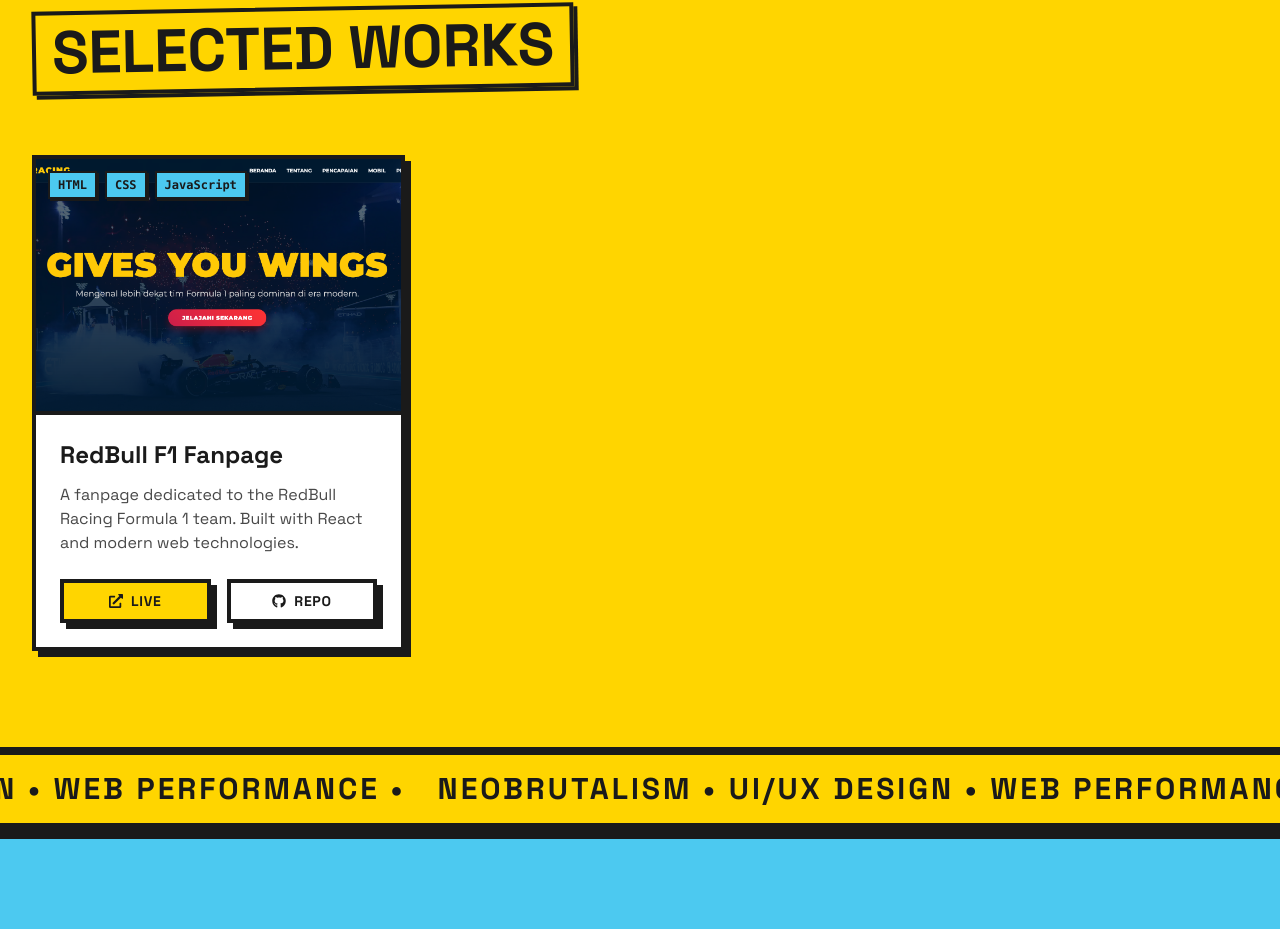
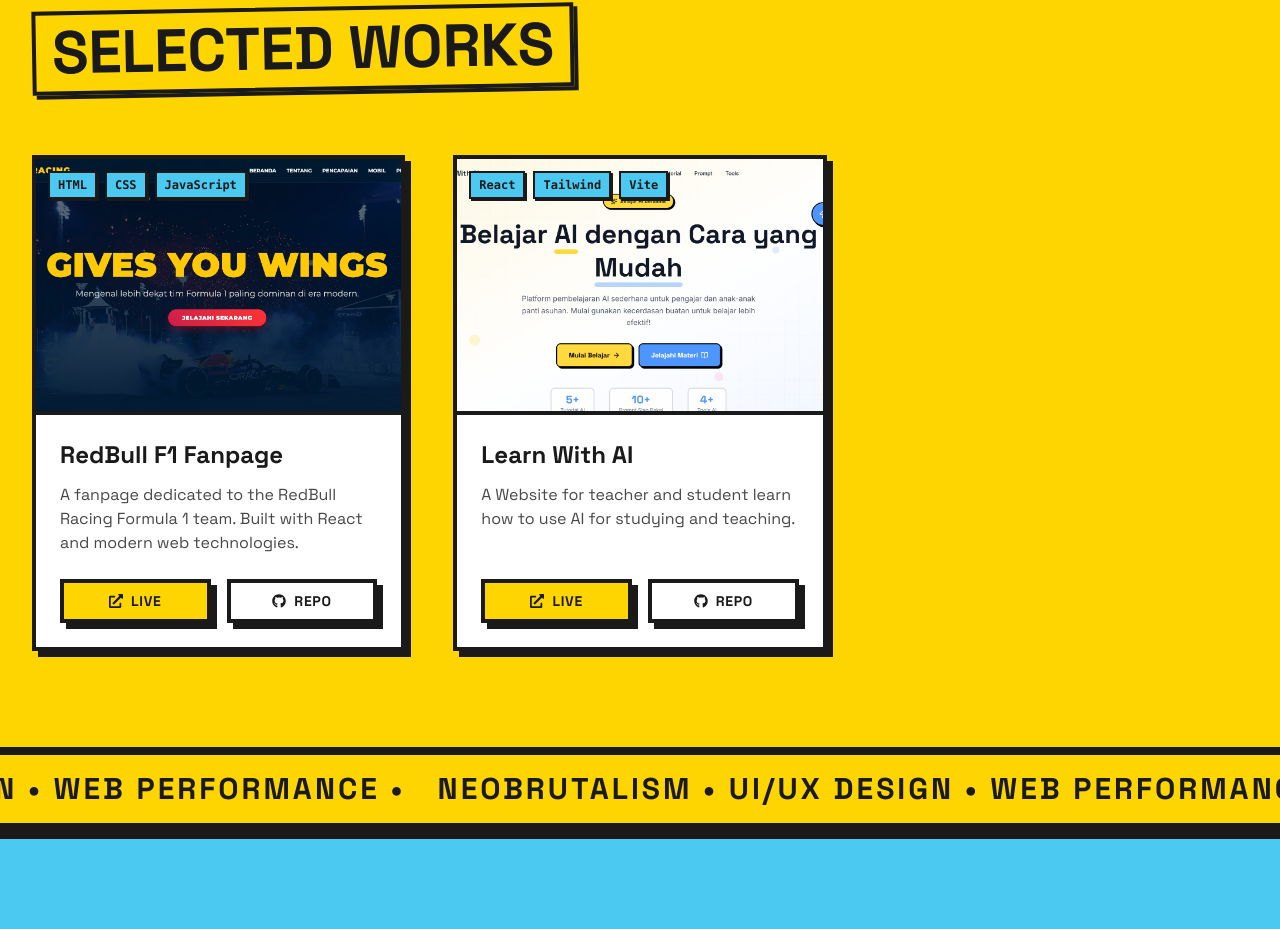
Before and after one commit to Fariskhansa/Portofolio, a React (Vite) app: page / in a window 1280 px wide. Shown: the part 1921-2850 px from the top of the page. Built offline with nearby package versions, Linux system fonts and the light colour scheme.

Commit message:
update: project

```diff
--- a/src/components/sections/Projects.jsx
+++ b/src/components/sections/Projects.jsx
@@ -2,6 +2,7 @@
 import SectionTitle from '../ui/SectionTitle';
 import ProjectCard from '../ui/ProjectCard';
 import redbullImage from '../../assets/redbull.png';
+import lwaimage from '../../assets/lwa.png';
 import { motion } from 'framer-motion';
 
 const containerVariants = {
@@ -26,6 +27,15 @@
       tags: ['HTML', 'CSS', 'JavaScript'],
       githubLink: 'https://github.com/Fariskhansa/RedBullFanpage',
       liveLink: 'https://red-bull-fanpage.vercel.app/'
+    },
+
+    {
+      title: 'Learn With AI',
+      description: 'A Website for teacher and student learn how to use AI for studying and teaching.',
+      image: lwaimage,
+      tags: ['React', 'Tailwind', 'Vite'],
+      githubLink: 'https://github.com/Fariskhansa/Project-Pancasila',
+      liveLink: 'https://learnwithai-orcin.vercel.app/'
     },
   ];
 
```
Also changed, not shown: src/assets/lwa.png (added).
